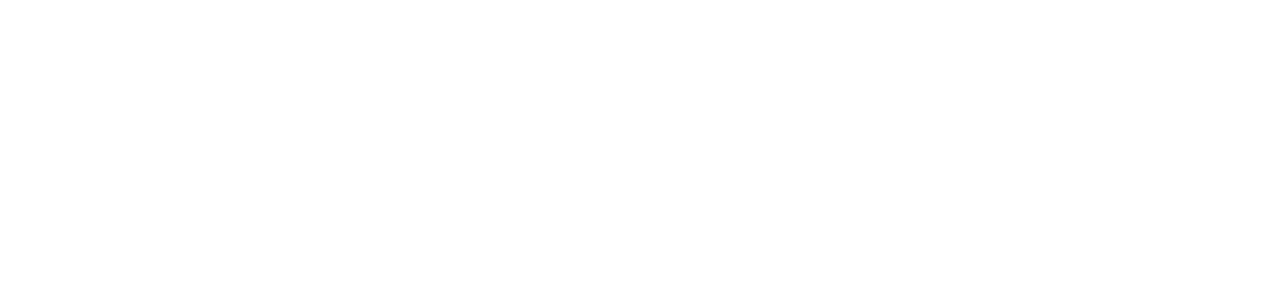
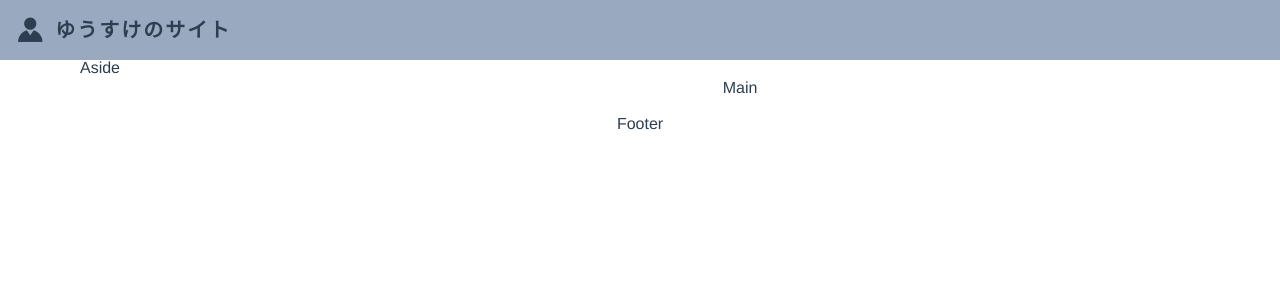
Before and after one commit to k343979/prac-elementui, a Vue app: page / in a window 1280 px wide. Shown: the top 300 px of the page. Built offline with nearby package versions, Linux system fonts and the light colour scheme; the HTML template or start-up script is replaced by a standard one.

Commit message:
wip create something

```diff
--- a/package.json
+++ b/package.json
@@ -11,6 +11,7 @@
     "core-js": "^3.6.5",
     "element-ui": "^2.15.5",
     "vue": "^2.6.11",
+    "vue-i18n": "^8.25.0",
     "vue-router": "^3.2.0"
   },
   "devDependencies": {
--- a/src/App.vue
+++ b/src/App.vue
@@ -27,6 +27,172 @@
         color: #2c3e50;
     }
 
+    /* 共通スタイル */
+
+    html, body, div, span, object, iframe,
+    h1, h2, h3, h4, h5, h6, p, blockquote, pre,
+    abbr, address, cite, code,
+    del, dfn, em, img, ins, kbd, q, samp,
+    small, strong, sub, sup, var,
+    b, i,
+    dl, dt, dd, ol, ul, li,
+    fieldset, form, label, legend,
+    table, caption, tbody, tfoot, thead, tr, th, td,
+    article, aside, canvas, details, figcaption, figure,
+    footer, header, hgroup, menu, nav, section, summary,
+    time, mark, audio, video {
+        margin:0;
+        padding:0;
+        border:0;
+        outline:0;
+        font-size:100%;
+        vertical-align:baseline;
+        background:transparent;
+    }
+
+    html {
+        /* font-size: 62.5%; */
+    }
+
+    body {
+        line-height:1;
+    }
+
+    article,aside,details,figcaption,figure,
+    footer,header,hgroup,menu,nav,section {
+        display:block;
+    }
+
+    nav ul {
+        list-style:none;
+    }
+
+    p, h1, h2, h3, h4, h5, li, button, small, label {
+        margin-bottom: 0!important;
+        letter-spacing: 0.1em;
+        white-space: nowrap;
+    }
+
+    blockquote, q {
+        quotes:none;
+    }
+
+    blockquote:before, blockquote:after,
+    q:before, q:after {
+        content:'';
+        content:none;
+    }
+
+    a {
+        margin:0;
+        padding:0;
+        font-size:100%;
+        vertical-align:baseline;
+        background:transparent;
+    }
+
+    /* change colours to suit your needs */
+    ins {
+        background-color:#ff9;
+        color:#000;
+        text-decoration:none;
+    }
+
+    /* change colours to suit your needs */
+    mark {
+        background-color:#ff9;
+        color:#000;
+        font-style:italic;
+        font-weight:bold;
+    }
+
+    del {
+        text-decoration: line-through;
+    }
+
+    abbr[title], dfn[title] {
+        border-bottom:1px dotted;
+        cursor:help;
+    }
+
+    table {
+        border-collapse:collapse;
+        border-spacing:0;
+    }
+
+    /* change border colour to suit your needs */
+    hr {
+        display:block;
+        height:1px;
+        border:0;
+        border-top:1px solid #cccccc;
+        margin:1em 0;
+        padding:0;
+    }
+
+    input, select {
+        vertical-align:middle;
+    }
+
+
+    /* make yourself */
+    .w-100 {
+        width: 100%!important;
+    }
+
+    .d-flex {
+        display: flex!important;
+    }
+
+    .justify-center {
+        justify-content: center!important;
+    }
+
+    .align-center {
+        align-items: center!important;
+    }
+
+    .mb-0 {
+        margin-bottom: 0!important;
+    }
+
+    .ps-40 {
+        padding-left: 40px!important;
+    }
+
+    .ps-10 {
+        padding-left: 10px!important;
+    }
+
+    .font-30 {
+        font-size: 30px!important;
+    }
+
+    .font-25 {
+        font-size: 25px!important;
+    }
+
+    .font-20 {
+        font-size: 20px!important;
+    }
+
+    .el-row {
+        margin-bottom: 20px;
+    }
+
+    .el-col {
+        border-radius: 4px;
+    }
+
+    .bg-purple-dark {
+        background-color: #99a9bf;
+    }
+
+    .grid-content {
+        border-radius: 4px;
+        min-height: 36px;
+    }
+
     /* #nav {
         padding: 30px;
     }
--- /dev/null
+++ b/src/components/header.vue
@@ -0,0 +1,57 @@
+<template>
+    <el-container id="header">
+        <el-row class="w-100 mb-0" type="flex" justify="space-between" align="middle">
+            <el-col :span="4">
+                <div class="d-flex justify-center align-center">
+                    <i class="el-icon-s-custom font-30"></i>
+                    <h1 class="font-20 ps-10">{{ header_title }}</h1>
+                </div>
+            </el-col>
+            <!-- <el-col :span="8">
+                <el-row class="mb-0" type="flex" justify="space-between" align="middle">
+                    <el-col :span="5">
+                        <p>あああ</p>
+                    </el-col>
+                    <el-col :span="5">
+                        <p>あああ</p>
+                    </el-col>
+                    <el-col :span="5">
+                        <p>あああ</p>
+                    </el-col>
+                    <el-col :span="5">
+                        <p>{{ $t("attributes.setting") }}</p>
+                    </el-col>
+                </el-row>
+            </el-col> -->
+        </el-row>
+    </el-container>
+</template>
+
+<script>
+export default {
+    name: 'Header',
+    props: {
+        header_title: String
+    }
+}
+</script>
+
+<!-- Add "scoped" attribute to limit CSS to this component only -->
+<style scoped>
+    #header {
+        height: 60px;
+    }
+
+
+    ul {
+        list-style-type: none;
+        padding: 0;
+    }
+    li {
+        display: inline-block;
+        margin: 0 10px;
+    }
+    a {
+        color: #42b983;
+    }
+</style>
--- a/src/main.js
+++ b/src/main.js
@@ -2,12 +2,25 @@
 import App from './App.vue'
 import ElementUI from 'element-ui'
 import 'element-ui/lib/theme-chalk/index.css'
-import router from './router'
+import locale from 'element-ui/lib/locale/lang/ja'
+import VueI18n from 'vue-i18n'
+import router from './router/router'
 
 Vue.config.productionTip = false
 Vue.use(ElementUI);
+Vue.use(VueI18n, { locale });
+
+const i18n = new VueI18n({
+    locale: 'ja',
+    messages: {
+        // 翻訳用のjson
+        ja : require('./resources/lang/ja/attribute.json'),
+        en : require('./resources/lang/en/attribute.json'),
+    }
+});
 
 new Vue({
     router,
+    i18n: i18n,
     render: h => h(App)
 }).$mount('#app')
--- /dev/null
+++ b/src/resources/lang/en/attribute.json
@@ -0,0 +1,6 @@
+{
+    "attributes": {
+        "header_title": "yusuke's website",
+        "setting": "setting"
+    }
+}
--- /dev/null
+++ b/src/resources/lang/ja/attribute.json
@@ -0,0 +1,6 @@
+{
+    "attributes": {
+        "header_title": "ゆうすけのサイト",
+        "setting": "設定"
+    }
+}
--- a/src/views/Home.vue
+++ b/src/views/Home.vue
@@ -1,12 +1,35 @@
 <template>
     <div id="home">
-        <!--  -->
+        <el-container>
+            <el-header class="bg-purple-dark">
+                <Header :header_title="$t('attributes.header_title')" />
+            </el-header>
+            <el-container v-loading="is_loading">
+                <el-aside width="200px">Aside</el-aside>
+                <el-container>
+                    <el-main>Main</el-main>
+                </el-container>
+            </el-container>
+            <el-footer>Footer</el-footer>
+        </el-container>
     </div>
 </template>
 
 <script>
-// @ is an alias to /src
-export default {
-    name: 'Home',
-}
+    import Header from '../components/header'
+    export default {
+        name: 'Home',
+        data() {
+            return {
+                is_loading: false
+            }
+        },
+        components: {
+            Header,
+        }
+    }
 </script>
+
+<style scoped>
+/*  */
+</style>
```
Also changed, not shown: src/components/HelloWorld.vue (deleted, +0 -32 lines), src/router/router.js (renamed from src/router/index.js), 1 other file (tests, documents, lock files or other folders).
